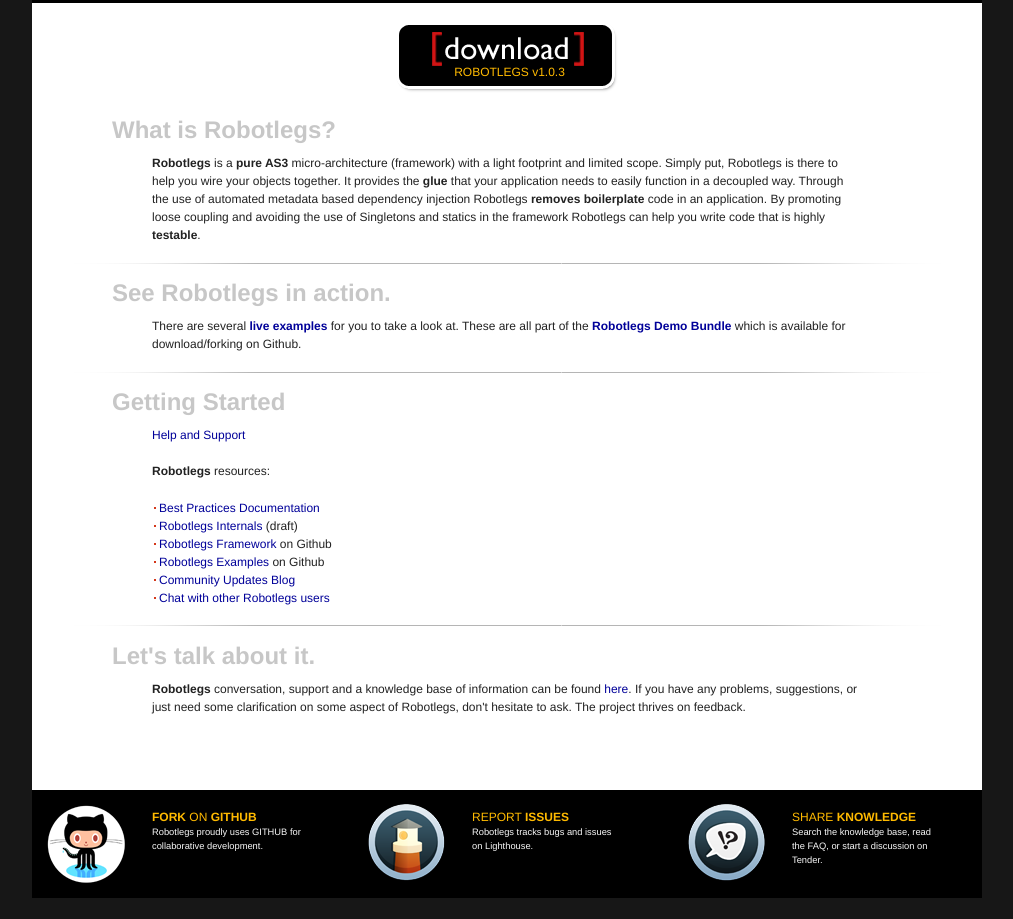
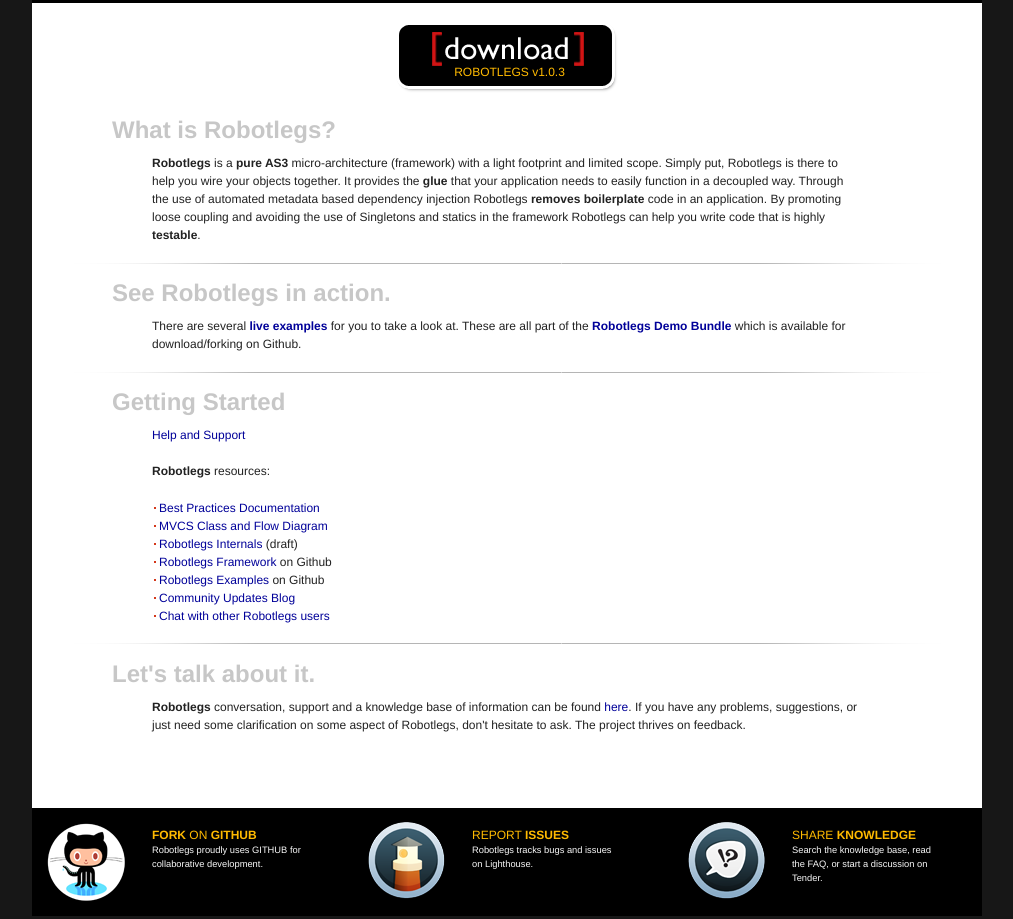
Before and after one commit to robotlegs/robotlegs.github.com, a Jekyll site: the page built from index.html, in a window 1280 px wide, cut to the strip 324-1243 px from the top of the page. Shown: the whole strip, without its empty margins (133-1146 px from the left). Built offline with Jekyll 4.4.1, drawn with Linux system fonts in a browser that asks for light colours; Markdown is read by kramdown in place of the engine named in the settings; a script that is not in the unit is left out.

Commit message:
linked to diagram from main page

```diff
--- a/index.html
+++ b/index.html
@@ -41,6 +41,7 @@
 		<div class="span-22 prepend-2 last">
 			<ul>
 				<li><a href="http://wiki.github.com/robotlegs/robotlegs-framework/best-practices">Best Practices Documentation</a></li>
+				<li><a href="/diagram">MVCS Class and Flow Diagram</a></li>
 				<li><a href="http://wiki.github.com/robotlegs/robotlegs-framework/robotlegs-internals">Robotlegs Internals</a> (draft)</li>
 				<li><a href="http://github.com/robotlegs/robotlegs-framework">Robotlegs Framework</a> on Github</li>
 				<li><a href="http://github.com/robotlegs/robotlegs-demos-Bundle">Robotlegs Examples</a> on Github</li>
```
